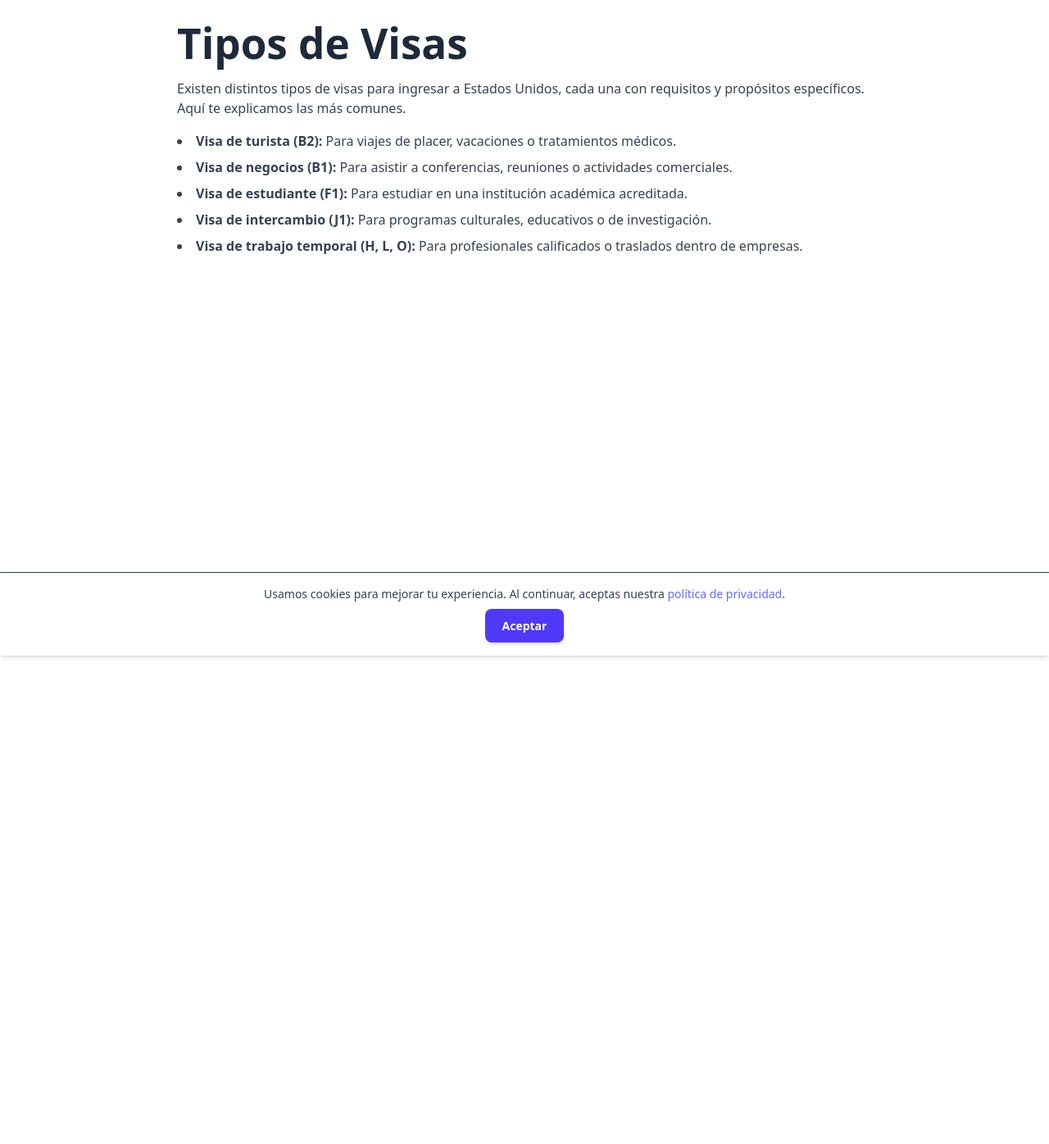
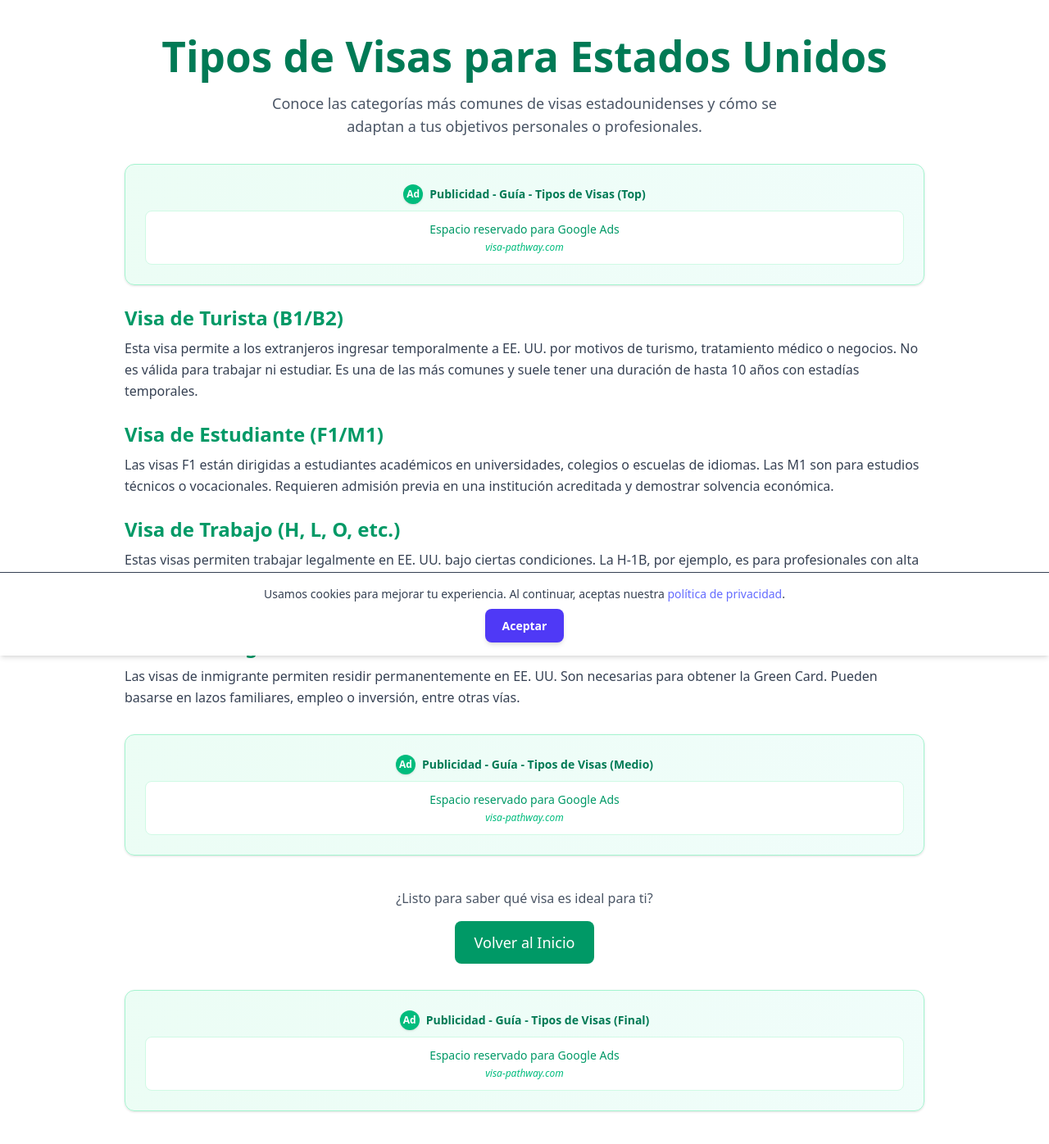
Before and after one commit to IrvDelgado/VisaEligibilityFront, a React (Vite) app: page /tipos-de-visas in a window 1280 px wide. Shown: the top 1396 px of the page at 82% size. Before the commit the page ends 800 px from the top, so only its background shows below. Built offline with nearby package versions, Linux system fonts and the light colour scheme.

Commit message:
modified styles on guide pages

```diff
--- a/src/components/AdBox.jsx
+++ b/src/components/AdBox.jsx
@@ -1,15 +1,20 @@
 export default function AdBox({ position }) {
   return (
-    <div className="bg-gradient-to-r from-emerald-50 to-teal-50 p-6 rounded-lg text-center border border-emerald-200 mb-6 shadow-sm">
+    <div className="bg-gradient-to-r from-emerald-50 to-teal-50 p-4 md:p-6 rounded-xl text-center border border-emerald-200 mb-6 shadow-sm">
       <div className="flex items-center justify-center gap-2 mb-2">
-        <div className="w-6 h-6 bg-emerald-500 rounded flex items-center justify-center">
+        <div
+          aria-hidden="true"
+          className="w-6 h-6 bg-emerald-500 rounded-full flex items-center justify-center shadow"
+        >
           <span className="text-white text-xs font-bold">Ad</span>
         </div>
-        <p className="text-emerald-700 font-medium">Publicidad - {position}</p>
+        <p className="text-emerald-700 font-semibold text-sm">
+          Publicidad - {position}
+        </p>
       </div>
-      <div className="text-emerald-600 text-sm bg-white bg-opacity-50 rounded p-3 border border-emerald-100">
+      <div className="bg-white bg-opacity-60 border border-emerald-100 rounded-lg p-3 text-emerald-600 text-sm">
         <p>Espacio reservado para Google Ads</p>
-        <p className="text-xs mt-1">Monetización optimizada para visas</p>
+        <p className="text-xs mt-1 italic text-emerald-500">visa-pathway.com</p>
       </div>
     </div>
   )
--- a/src/components/ConsejosEntrevista.jsx
+++ b/src/components/ConsejosEntrevista.jsx
@@ -1,17 +1,77 @@
+import { Link } from 'react-router-dom'
+import AdBox from './AdBox'
+
 export default function ConsejosEntrevista() {
   return (
-    <div className="max-w-4xl mx-auto p-6">
-      <h1 className="text-3xl font-bold mb-4 text-gray-800">Consejos para la Entrevista</h1>
-      <p className="text-gray-700 mb-4">
-        La entrevista consular es un paso clave. Aquí te damos consejos prácticos para tener éxito:
+    <div className="max-w-4xl mx-auto p-6 space-y-6 text-gray-700">
+
+      {/* Título */}
+      <h1 className="text-4xl font-bold text-emerald-700">Consejos para una Entrevista Consular Exitosa</h1>
+
+      {/* Anuncio superior */}
+      <AdBox position="Encabezado - Consejos de Entrevista" />
+
+      {/* Introducción */}
+      <p className="text-lg leading-relaxed">
+        La entrevista consular es el momento decisivo en tu solicitud de visa. A continuación, te compartimos recomendaciones esenciales para que te presentes con confianza y aumentes tus probabilidades de éxito.
       </p>
-      <ul className="list-disc list-inside text-gray-700 space-y-2">
-        <li><strong>Llega puntual</strong> y bien vestido. La primera impresión cuenta.</li>
-        <li><strong>Responde con sinceridad</strong> y seguridad. No inventes información.</li>
-        <li><strong>Habla claro</strong> y directo. Evita respuestas largas o confusas.</li>
-        <li><strong>Lleva tus documentos organizados</strong> y listos para mostrar.</li>
-        <li><strong>No entres en pánico</strong> si te niegan la visa. Puedes volver a intentarlo mejor preparado.</li>
-      </ul>
+
+      {/* Sección 1 */}
+      <section>
+        <h2 className="text-2xl font-semibold text-emerald-800 mb-2">Antes de la Entrevista</h2>
+        <ul className="list-disc list-inside space-y-2">
+          <li><strong>Investiga tu tipo de visa:</strong> Conoce los requisitos y el propósito específico de la visa que solicitaste.</li>
+          <li><strong>Organiza tu documentación:</strong> Ten listos todos los documentos necesarios como el pasaporte, DS-160, cita, comprobante de pago, y evidencias de arraigo.</li>
+          <li><strong>Ensaya respuestas:</strong> Practica con preguntas frecuentes como “¿A qué vas a EE.UU.?” o “¿Quién pagará tu viaje?”. Sé claro y breve.</li>
+        </ul>
+      </section>
+
+
+
+      {/* Sección 2 */}
+      <section>
+        <h2 className="text-2xl font-semibold text-emerald-800 mb-2">Durante la Entrevista</h2>
+        <ul className="list-disc list-inside space-y-2">
+          <li><strong>Preséntate con buena actitud:</strong> Llega puntual, vístete de manera formal y mantén una postura segura.</li>
+          <li><strong>Escucha atentamente:</strong> Contesta lo que te preguntan, sin dar información innecesaria o divagar.</li>
+          <li><strong>Sé honesto:</strong> Los oficiales consulares valoran la transparencia. No intentes engañar o exagerar tu situación.</li>
+          <li><strong>Muestra arraigo:</strong> Expón razones claras para regresar a tu país (trabajo, estudios, familia, etc.).</li>
+        </ul>
+      </section>
+
+      {/* Sección 3 */}
+      <section>
+        <h2 className="text-2xl font-semibold text-emerald-800 mb-2">Errores Comunes a Evitar</h2>
+        <ul className="list-disc list-inside space-y-2">
+          <li>Faltar a la cita o llegar tarde.</li>
+          <li>Responder con nerviosismo excesivo o contradicciones.</li>
+          <li>No llevar documentos importantes.</li>
+          <li>Decir que vas a quedarte en EE.UU. sin intención de regresar.</li>
+        </ul>
+      </section>
+
+      {/* Anuncio final */}
+      <AdBox position="Inferior - Consejos de Entrevista" />
+
+      {/* Conclusión */}
+      <p className="text-md leading-relaxed">
+        Recuerda: cada caso es único. Prepárate con anticipación, infórmate bien y mantén la calma. Incluso si te niegan la visa, puedes aprender del proceso y volver a intentarlo con una mejor preparación.
+      </p>
+
+      {/* Botón de regreso */}
+      <div className="pt-4 text-center">
+<Link
+  to="/"
+  className="inline-flex items-center gap-2 px-5 py-2 bg-emerald-600 hover:bg-emerald-700 text-white font-semibold rounded-lg shadow transition no-underline"
+  style={{ color: 'white', textDecoration: 'none' }}
+>
+  <svg className="w-4 h-4" fill="none" stroke="currentColor" strokeWidth={2} viewBox="0 0 24 24">
+    <path strokeLinecap="round" strokeLinejoin="round" d="M15 19l-7-7 7-7" />
+  </svg>
+  Volver al inicio
+</Link>
+
+      </div>
     </div>
-  );
+  )
 }
--- a/src/components/DocumentacionRecomendada.jsx
+++ b/src/components/DocumentacionRecomendada.jsx
@@ -1,18 +1,80 @@
+import { Link } from 'react-router-dom'
+import AdBox from './AdBox'
+
 export default function DocumentacionRecomendada() {
   return (
-    <div className="max-w-4xl mx-auto p-6">
-      <h1 className="text-3xl font-bold mb-4 text-gray-800">Documentación Recomendada</h1>
-      <p className="text-gray-700 mb-4">
-        Preparar la documentación adecuada es clave para tu entrevista de visa. A continuación te mostramos qué debes llevar:
-      </p>
-      <ul className="list-disc list-inside text-gray-700 space-y-2">
-        <li><strong>Pasaporte vigente</strong> (válido por al menos 6 meses después del viaje).</li>
-        <li><strong>Formulario DS-160</strong> completado y confirmado.</li>
-        <li><strong>Comprobante de pago</strong> de la tasa de solicitud.</li>
-        <li><strong>Carta de cita</strong> para la entrevista consular.</li>
-        <li><strong>Pruebas de arraigo</strong>: empleo, estudios, bienes, vínculos familiares.</li>
-        <li><strong>Motivo del viaje</strong>: reservaciones, invitaciones o itinerario.</li>
-      </ul>
+    <div className="max-w-4xl mx-auto p-6 space-y-10">
+
+      {/* Encabezado */}
+      <header className="text-center">
+        <h1 className="text-4xl font-bold text-gray-800 mb-3">
+          Documentación Recomendada para tu Entrevista de Visa
+        </h1>
+        <p className="text-gray-600 text-lg">
+          Presentarte bien preparado puede marcar la diferencia entre una aprobación o una negación.
+        </p>
+      </header>
+
+      {/* Anuncio superior */}
+      <AdBox position="Guía: Documentación - Top" />
+
+      {/* Sección 1 */}
+      <section className="space-y-4">
+        <h2 className="text-2xl font-semibold text-emerald-700">🗂️ Documentos Obligatorios</h2>
+        <ul className="list-disc list-inside text-gray-700 text-base space-y-2">
+          <li><strong>Pasaporte vigente:</strong> válido al menos 6 meses después del viaje.</li>
+          <li><strong>Formulario DS-160:</strong> hoja de confirmación con código de barras.</li>
+          <li><strong>Pago de solicitud:</strong> comprobante del arancel MRV.</li>
+          <li><strong>Carta de cita:</strong> para el CAS y la entrevista consular.</li>
+          <li><strong>Foto:</strong> solo si no fue aceptada digitalmente en el DS-160.</li>
+        </ul>
+      </section>
+
+
+      {/* Sección 2 */}
+      <section className="space-y-4">
+        <h2 className="text-2xl font-semibold text-emerald-700">📎 Documentos Adicionales</h2>
+        <p className="text-gray-700">
+          Aunque no siempre se piden, estos documentos pueden ayudarte a demostrar vínculos con tu país:
+        </p>
+        <ul className="list-disc list-inside text-gray-700 text-base space-y-2">
+          <li><strong>Pruebas laborales:</strong> carta del trabajo, recibos o contrato.</li>
+          <li><strong>Pruebas académicas:</strong> constancia de estudios o credencial escolar.</li>
+          <li><strong>Pruebas económicas:</strong> escrituras, predial, estados bancarios.</li>
+          <li><strong>Vínculos familiares:</strong> actas de nacimiento o matrimonio.</li>
+        </ul>
+      </section>
+
+      {/* Sección 3 */}
+      <section className="space-y-4">
+        <h2 className="text-2xl font-semibold text-emerald-700">🎯 Motivo del Viaje</h2>
+        <p className="text-gray-700">
+          Lleva información clara sobre por qué viajas y qué actividades planeas realizar.
+        </p>
+        <ul className="list-disc list-inside text-gray-700 text-base space-y-2">
+          <li><strong>Reservaciones:</strong> hotel o vuelos (no es necesario pagar).</li>
+          <li><strong>Cartas de invitación:</strong> familiares o empresas con datos completos.</li>
+          <li><strong>Itinerario:</strong> actividades, fechas y lugares.</li>
+        </ul>
+      </section>
+
+      {/* Anuncio inferior */}
+      <AdBox position="Guía: Documentación - Bottom" />
+
+      {/* Botón de regreso */}
+      <div className="pt-4 text-center">
+<Link
+  to="/"
+  className="inline-flex items-center gap-2 px-5 py-2 bg-emerald-600 hover:bg-emerald-700 text-white font-semibold rounded-lg shadow transition-colors duration-200"
+  style={{ textDecoration: 'none', color: '#fff' }}
+>
+  <svg className="w-4 h-4" fill="none" stroke="currentColor" strokeWidth={2} viewBox="0 0 24 24">
+    <path strokeLinecap="round" strokeLinejoin="round" d="M15 19l-7-7 7-7" />
+  </svg>
+  Volver al inicio
+</Link>
+
+      </div>
     </div>
-  );
+  )
 }
--- a/src/components/TiposDeVisas.jsx
+++ b/src/components/TiposDeVisas.jsx
@@ -1,17 +1,80 @@
-export default function TiposDeVisas() {
+import { Link } from 'react-router-dom'
+import AdBox from './AdBox'
+
+export default function TiposdeVisas() {
   return (
-    <div className="max-w-4xl mx-auto p-6">
-      <h1 className="text-3xl font-bold mb-4 text-gray-800">Tipos de Visas</h1>
-      <p className="text-gray-700 mb-4">
-        Existen distintos tipos de visas para ingresar a Estados Unidos, cada una con requisitos y propósitos específicos. Aquí te explicamos las más comunes.
-      </p>
-      <ul className="list-disc list-inside text-gray-700 space-y-2">
-        <li><strong>Visa de turista (B2):</strong> Para viajes de placer, vacaciones o tratamientos médicos.</li>
-        <li><strong>Visa de negocios (B1):</strong> Para asistir a conferencias, reuniones o actividades comerciales.</li>
-        <li><strong>Visa de estudiante (F1):</strong> Para estudiar en una institución académica acreditada.</li>
-        <li><strong>Visa de intercambio (J1):</strong> Para programas culturales, educativos o de investigación.</li>
-        <li><strong>Visa de trabajo temporal (H, L, O):</strong> Para profesionales calificados o traslados dentro de empresas.</li>
-      </ul>
-    </div>
-  );
+    <main className="max-w-5xl mx-auto px-6 py-10 space-y-8 text-gray-800">
+      {/* Título principal */}
+      <header className="text-center">
+        <h1 className="text-4xl font-bold text-emerald-700 mb-4">
+          Tipos de Visas para Estados Unidos
+        </h1>
+        <p className="text-lg text-gray-600 max-w-2xl mx-auto">
+          Conoce las categorías más comunes de visas estadounidenses y cómo se adaptan a tus objetivos personales o profesionales.
+        </p>
+      </header>
+
+      {/* Anuncio top */}
+      <AdBox position="Guía - Tipos de Visas (Top)" />
+
+      {/* Contenido dividido */}
+      <section className="space-y-6">
+        <article>
+          <h2 className="text-2xl font-semibold text-emerald-600 mb-2">Visa de Turista (B1/B2)</h2>
+          <p className="text-gray-700 leading-relaxed">
+            Esta visa permite a los extranjeros ingresar temporalmente a EE. UU. por motivos de turismo, tratamiento médico o negocios.
+            No es válida para trabajar ni estudiar. Es una de las más comunes y suele tener una duración de hasta 10 años con estadías temporales.
+          </p>
+        </article>
+
+        <article>
+          <h2 className="text-2xl font-semibold text-emerald-600 mb-2">Visa de Estudiante (F1/M1)</h2>
+          <p className="text-gray-700 leading-relaxed">
+            Las visas F1 están dirigidas a estudiantes académicos en universidades, colegios o escuelas de idiomas.
+            Las M1 son para estudios técnicos o vocacionales. Requieren admisión previa en una institución acreditada y demostrar solvencia económica.
+          </p>
+        </article>
+
+        <article>
+          <h2 className="text-2xl font-semibold text-emerald-600 mb-2">Visa de Trabajo (H, L, O, etc.)</h2>
+          <p className="text-gray-700 leading-relaxed">
+            Estas visas permiten trabajar legalmente en EE. UU. bajo ciertas condiciones. La H-1B, por ejemplo, es para profesionales con alta preparación.
+            La L-1 es para traslados dentro de una misma empresa. Otras como la O-1 son para personas con habilidades extraordinarias.
+          </p>
+        </article>
+
+        <article>
+          <h2 className="text-2xl font-semibold text-emerald-600 mb-2">Visa de Inmigrante</h2>
+          <p className="text-gray-700 leading-relaxed">
+            Las visas de inmigrante permiten residir permanentemente en EE. UU. Son necesarias para obtener la Green Card.
+            Pueden basarse en lazos familiares, empleo o inversión, entre otras vías.
+          </p>
+        </article>
+      </section>
+
+      {/* Anuncio en medio */}
+      <AdBox position="Guía - Tipos de Visas (Medio)" />
+
+      {/* CTA + botón */}
+      <div className="text-center mt-10">
+        <p className="text-gray-600 mb-4">¿Listo para saber qué visa es ideal para ti?</p>
+        <Link
+          to="/"
+          className="inline-block px-6 py-3 rounded-lg text-lg font-semibold transition bg-emerald-600 hover:bg-emerald-700 text-white no-underline"
+          style={{
+            color: 'white',
+            WebkitTextFillColor: 'white',
+            textDecoration: 'none'
+          }}
+        >
+          Volver al Inicio
+        </Link>
+
+
+      </div>
+
+      {/* Anuncio final */}
+      <AdBox position="Guía - Tipos de Visas (Final)" />
+    </main>
+  )
 }
```
